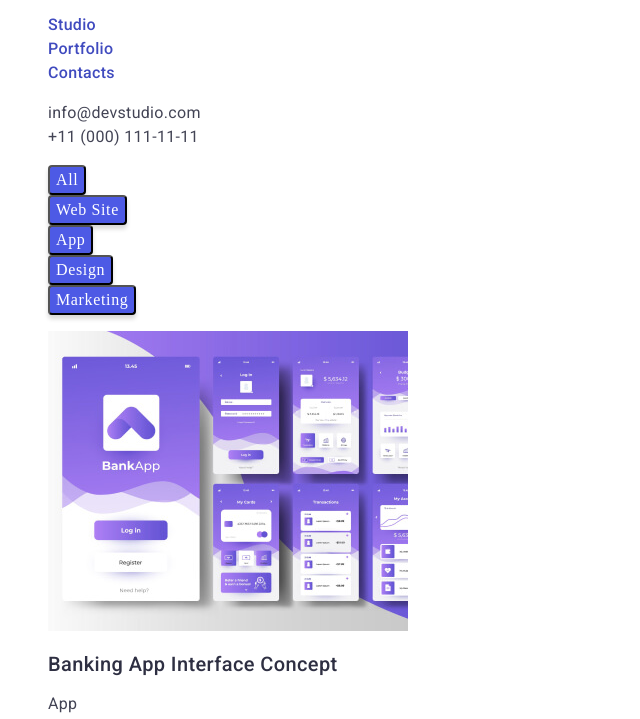
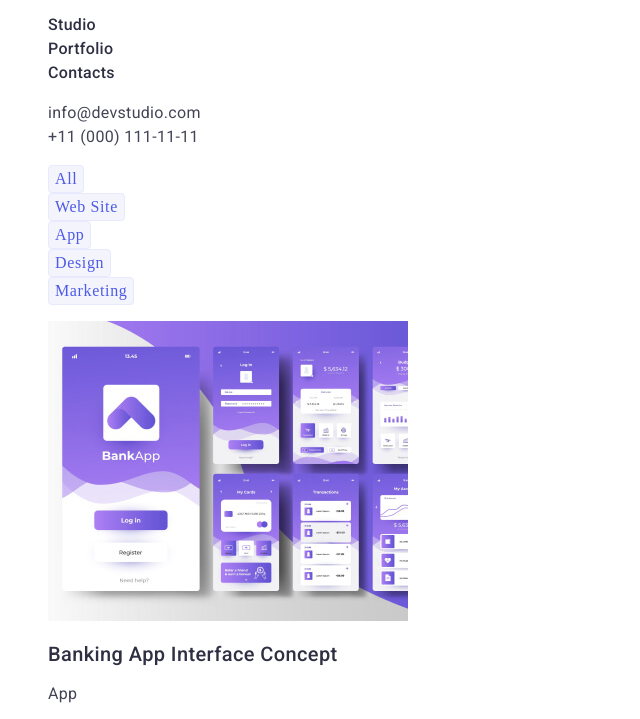
Before and after one commit to IanaKos/goit-markup-hw-02, a plain HTML site: page portfolio.html in a window 1280 px wide. Shown: the part 32-751 px from the top of the page, without its empty margins (0-640 px from the left). Drawn offline with Linux system fonts and the light colour scheme.

Commit message:
some amendments were done

```diff
--- a/css/styles.css
+++ b/css/styles.css
@@ -16,7 +16,7 @@
 }
 .body {
   font-size: 16px;
-  font-family: "Roboto", sans-serif;
+  font-family: Roboto, sans-serif;
   font-weight: 400;
   font-style: normal;
   line-height: 1.5;
@@ -24,7 +24,7 @@
   text-decoration: none;
   text-transform: none;
   background-color: var(--white);
-  color: var(--slate);
+  color: #434455;
 }
 .modal-btn {
   font-family: inherit;
@@ -46,6 +46,26 @@
   background-color: #404bbf;
   color: var(--white);
 }
+.card-modal-btn {
+  font-family: inherit;
+  font-style: normal;
+  font-weight: 500;
+  font-size: 16px;
+  line-height: 1.5;
+  display: flex;
+  align-items: center;
+  text-align: center;
+  letter-spacing: 0.04em;
+  color: var(--iris);
+  background: var(--cloud);
+  border: 1px solid #e7e9fc;
+  border-radius: 4px;
+}
+.card-modal-btn:hover,
+.card-modal-btn:focus {
+  background: #404bbf;
+  color: var(--white);
+}
 .list {
   list-style: none;
   text-decoration: none;
@@ -60,7 +80,7 @@
   font-size: 16px;
   line-height: 1.5;
   letter-spacing: 0.02em;
-  color: #404bbf;
+  color: var(--navy-blue);
 }
 .menu-link:hover,
 .menu-link:focus {
@@ -92,7 +112,7 @@
   color: #ffffff;
 }
 .hero {
-  background: var(--navy-blue-modal);
+  background: var(--navy-blue);
   border: 1px solid #000000;
   text-shadow: 0px 4px 4px rgba(0, 0, 0, 0.25);
 }
--- a/portfolio.html
+++ b/portfolio.html
@@ -56,19 +56,19 @@
         <h1 hidden>Project cards filters</h1>
         <ul class="button list">
           <li class="link">
-            <button class="modal-btn" type="button">All</button>
+            <button class="card-modal-btn" type="button">All</button>
           </li>
           <li class="link">
-            <button class="modal-btn" type="button">Web Site</button>
+            <button class="card-modal-btn" type="button">Web Site</button>
           </li>
           <li class="link">
-            <button class="modal-btn" type="button">App</button>
+            <button class="card-modal-btn" type="button">App</button>
           </li>
           <li class="link">
-            <button class="modal-btn" type="button">Design</button>
+            <button class="card-modal-btn" type="button">Design</button>
           </li>
           <li class="link">
-            <button class="modal-btn" type="button">Marketing</button>
+            <button class="card-modal-btn" type="button">Marketing</button>
           </li>
         </ul>
         <ul class="card list link">
```
